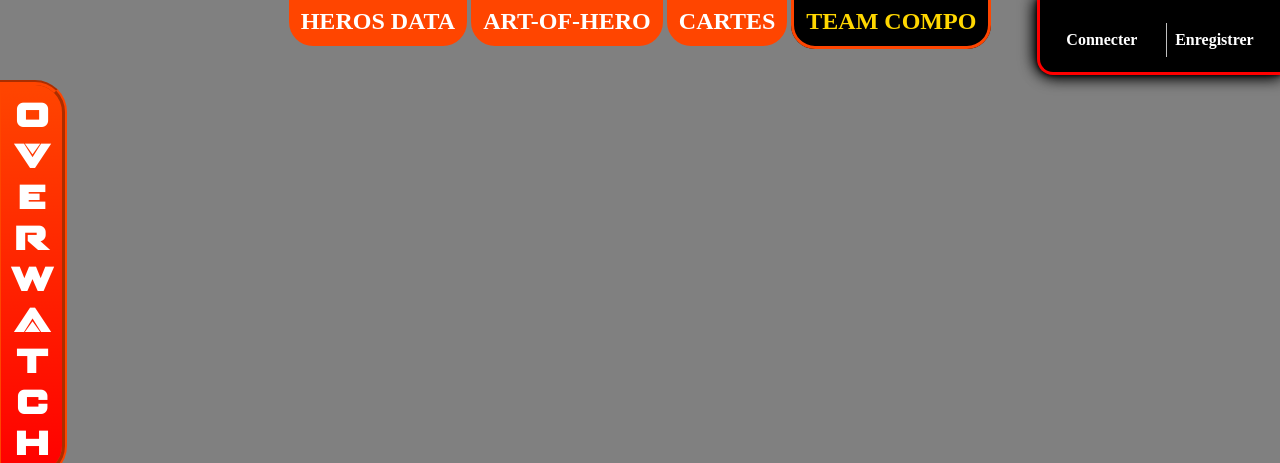
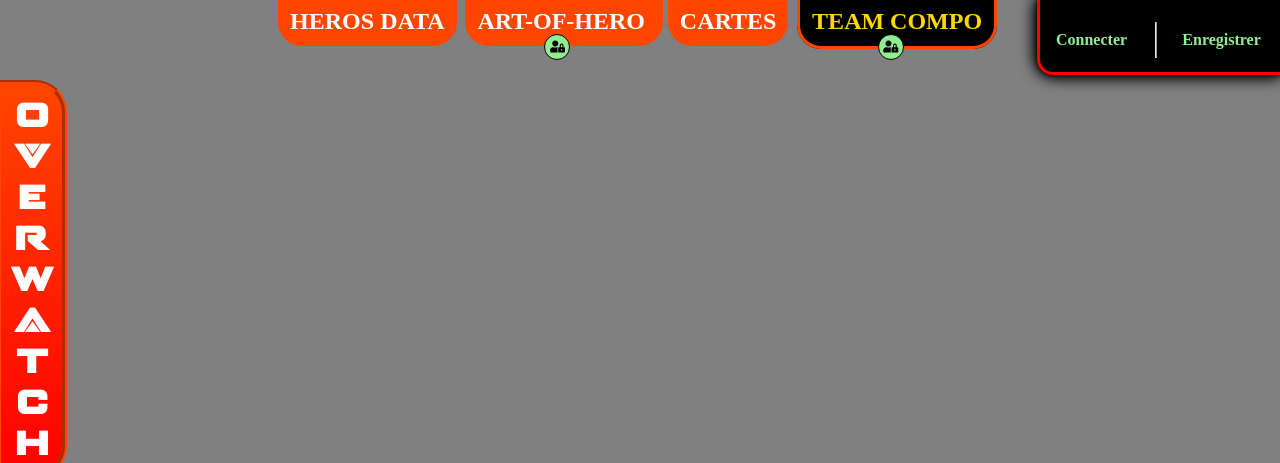
Before and after one commit to SukunaJL/ovw, a PHP site: page /layout.php in a window 1280 px wide. Shown: the top 463 px of the page. Run offline with PHP 8.4, Linux system fonts and the light colour scheme; some libraries are stand-ins or nearby versions.

Commit message:
secure connect

```diff
--- a/views/edit_skills.php
+++ b/views/edit_skills.php
@@ -307,7 +307,7 @@ if(isset($_GET['id_skill'])) {
 			<a class="
 			<?= isset($_GET['id_hero']) && $_GET['id_hero'] == $hero->id_hero ? "hero-on-list-selected" : "hero-on-list"; ?>"
 			href="http://www.sitetest.local/ovw/views/edit_skills.php?id_hero=<?= $hero->id_hero; ?>"
-				style="background:linear-gradient(to top, transparent, transparent),0% url('../public/src/<?= $hero->avatar; ?>');">
+				style="background:linear-gradient(to top, transparent, transparent),0% url('../public/src/<?= $hero->avatar; ?>');background-size: cover;">
 				<? if(strlen($hero->name) > 10) {?>
 					<span class="
 					<?= isset($_GET['id_hero']) && $_GET['id_hero'] == $hero->id_hero ? "name-hero-list-selected" : "name-hero-list"; ?>"
--- a/views/layout.php
+++ b/views/layout.php
@@ -61,11 +61,14 @@ if(isset($_GET['logout']) && !empty($_GET['logout'])) {
 			text-align: center;
 		}
 		nav a {
+			position: relative;
+
 			font-size: 1.5em;
 			text-decoration: none;
 			color:white;
 			font-weight: bold;
 			padding: 0.5em;
+			margin-right: 0.2em;
 			background: orangered;
 			border-radius: 0 0 1em 1em;
 		}
@@ -117,7 +120,7 @@ if(isset($_GET['logout']) && !empty($_GET['logout'])) {
 			background:none;
 		}
 		#avatar-user {
-			background: lightblue;
+			background: rgba(173, 216, 230, 0.5);
 			padding: 0;
 			margin: 0.5em;
 			border: 2px solid black;
@@ -148,21 +151,84 @@ if(isset($_GET['logout']) && !empty($_GET['logout'])) {
 		.logout:hover {
 			background: none;
 		}
+		.icon-userLock {
+			position: absolute;
+			top: 75%;
+			left: 40%;
+
+			width: 1em;
+			height: 1em;
+			font-size: 0.5em;
+
+			display: flex;
+			justify-content: center;
+			align-items: center;
+
+			padding: 0.5em;
+			border: 1px solid black;
+			border-radius: 100% !important;
+			background: lightgreen;
+			color: black;
+		}
+		.link-locked:hover::before {
+			content: "Veuillez vous connectez pour accéder a cette page.";
+			position: absolute;
+			z-index: 10;
+			top: 1em;
+			left: 1em;
+			/* transform: translate(-50%, 0); */
+			width:10em;
+			background-color: rgba(0, 0, 0, 0.5);
+			border-radius: 1em;
+			border: 2px solid black;
+			padding: 0.5em;
+			font-size: 0.6em;
+			color: white;
+			padding: 5px;
+			text-shadow: 0 0 .25rem black, -.125rem -.125rem 1rem black, .125rem .125rem 1rem black;
+
+			-webkit-animation: fadeInFromOpacityTrue 0.5s ease-in-out;
+		}
+		@keyframes fadeInFromOpacityTrue {
+			0% {
+				opacity: 0;
+			}
+			100% {
+				opacity: 1;
+			}
+		}
 	</style>
 </head>
 <body>
 	<header>
 		<a href="http://www.sitetest.local/ovw/views/index.php"><h1 class="main-title">overwatch</h1></a>
 		<nav>
+			<!-- ESPACE ADMIN  -->
 			<? if(isset($_SESSION['isAdmin']) && $_SESSION['isAdmin']) { ?>
 				<a class="link-gestion" href="http://www.sitetest.local/ovw/views/links_gestion.php">Gestion des données/Admin</a>
 			<? } ?>
+			<!-- PAGE DES HEROS  -->
+			<a href="http://www.sitetest.local/ovw/views/list_hero.php">HEROS DATA</a>
+			<!-- PAGE HERO-ART  -->
+			<a class="<?= (!isset($_SESSION['email']) || empty($_SESSION['email'])) ? "link-locked" : ""; ?>"
+			href="<?= (!isset($_SESSION['email']) || empty($_SESSION['email'])) ? "http://www.sitetest.local/ovw/views/log_in.php" : "http://www.sitetest.local/ovw/views/list_hero_art.php"; ?>">
+				ART-OF-HERO
+				<? if(!isset($_SESSION['email']) || empty($_SESSION['email'])) { ?>
+					<i class="fas fa-user-lock icon-userLock"></i>
+				<? } ?>
+			</a>
+			<!-- PAGE CARTES  -->
+			<a href="http://www.sitetest.local/ovw/views/list_maps.php">CARTES</a>
+			<!-- PAGE COMPOSITION DES EQUIPES -->
+			<a class="link-team <?= (!isset($_SESSION['email']) || empty($_SESSION['email'])) ? "link-locked" : ""; ?>"
+			href="<?= (!isset($_SESSION['email']) || empty($_SESSION['email'])) ? "http://www.sitetest.local/ovw/views/log_in.php" : "http://www.sitetest.local/ovw/views/team_compo.php"; ?>">
+				TEAM COMPO
+				<? if(!isset($_SESSION['email']) || empty($_SESSION['email'])) { ?>
+					<i class="fas fa-user-lock icon-userLock"></i>
+				<? } ?>
+			</a>
 
-			<a href="http://www.sitetest.local/ovw/views/list_hero.php">HEROS DATA</a>
-			<a href="http://www.sitetest.local/ovw/views/list_hero_art.php">ART-OF-HERO</a>
-			<a href="http://www.sitetest.local/ovw/views/list_maps.php">CARTES</a>
-			<a class="link-team" href="http://www.sitetest.local/ovw/views/team_compo.php">TEAM COMPO</a>
-
+			<!-- ESPACE CONNEXION -->
 			<div class="login"
 			<?= (isset($_SESSION['background']) && $_SESSION['background'] !== NULL) ?
 				"style=\"background-image: url('../public/maps/".$_SESSION['background']."');background-size: cover;background-position: center;\"" : "style=\"background:black\"" ?>
@@ -183,8 +249,9 @@ if(isset($_GET['logout']) && !empty($_GET['logout'])) {
 						<i class="fas fa-sign-out-alt logout"></i>
 					</a>
 				<? } else { ?>
-					<a href="http://www.sitetest.local/ovw/views/log_in.php">Connecter</a>
-					<a href="http://www.sitetest.local/ovw/views/sign_up.php" style="border-left: 1px double silver;border-radius:0;">Enregistrer</a>
+					<a style="color:lightgreen;" href="http://www.sitetest.local/ovw/views/log_in.php">Connecter</a>
+					<hr style="transform:rotate(90deg);width: 50%;">
+					<a style="color:lightgreen;" href="http://www.sitetest.local/ovw/views/sign_up.php">Enregistrer</a>
 				<? } ?>
 			</div>
 
--- a/views/list_hero_art.php
+++ b/views/list_hero_art.php
@@ -2,6 +2,10 @@
 
 require '../class/HEROES.php';
 require '../views/layout.php';
+
+if(!isset($_SESSION['email']) || empty($_SESSION['email'])) {
+	echo '<meta http-equiv="refresh" content="0;URL=http://www.sitetest.local/ovw/views/index.php">';
+} else {
 
 $allHeroes = HEROES::getsAllHeroesInfos();
 
@@ -228,3 +232,4 @@ $allHeroes = HEROES::getsAllHeroesInfos();
 		}, 2000);
 	}
 </script>
+<? } ?>
--- a/views/team_compo.php
+++ b/views/team_compo.php
@@ -4,6 +4,10 @@ require '../class/HEROES.php';
 // require '../class/ROLES.php';
 require '../class/COUNTERS.php';
 require '../views/layout.php';
+
+if(!isset($_SESSION['email']) || empty($_SESSION['email'])) {
+	echo '<meta http-equiv="refresh" content="0;URL=http://www.sitetest.local/ovw/views/index.php">';
+} else {
 
 ?>
 <style>
@@ -470,3 +474,4 @@ $(document).ready(function(e){
 	});
 });
 </script>
+<? } ?>
```
